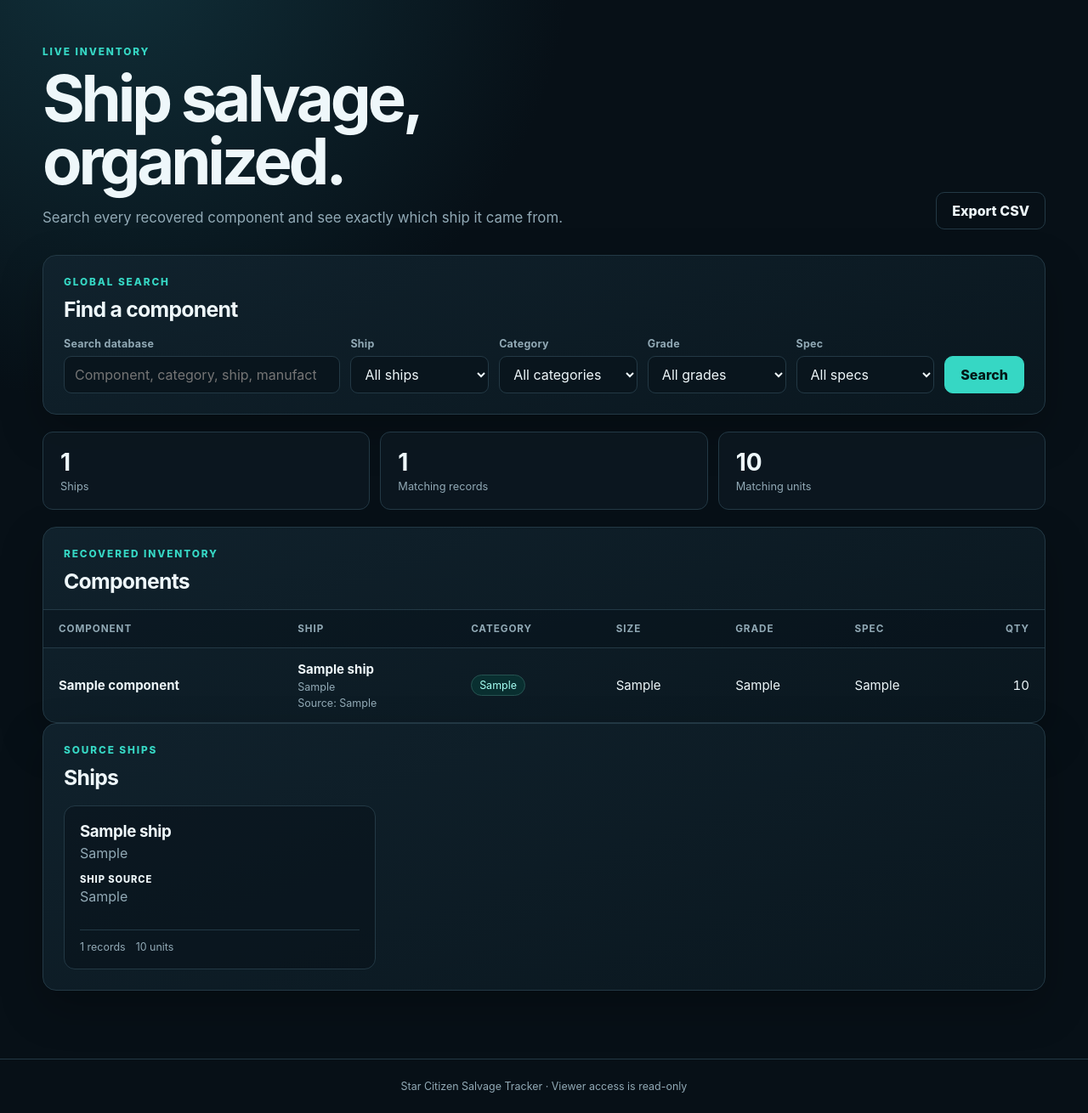
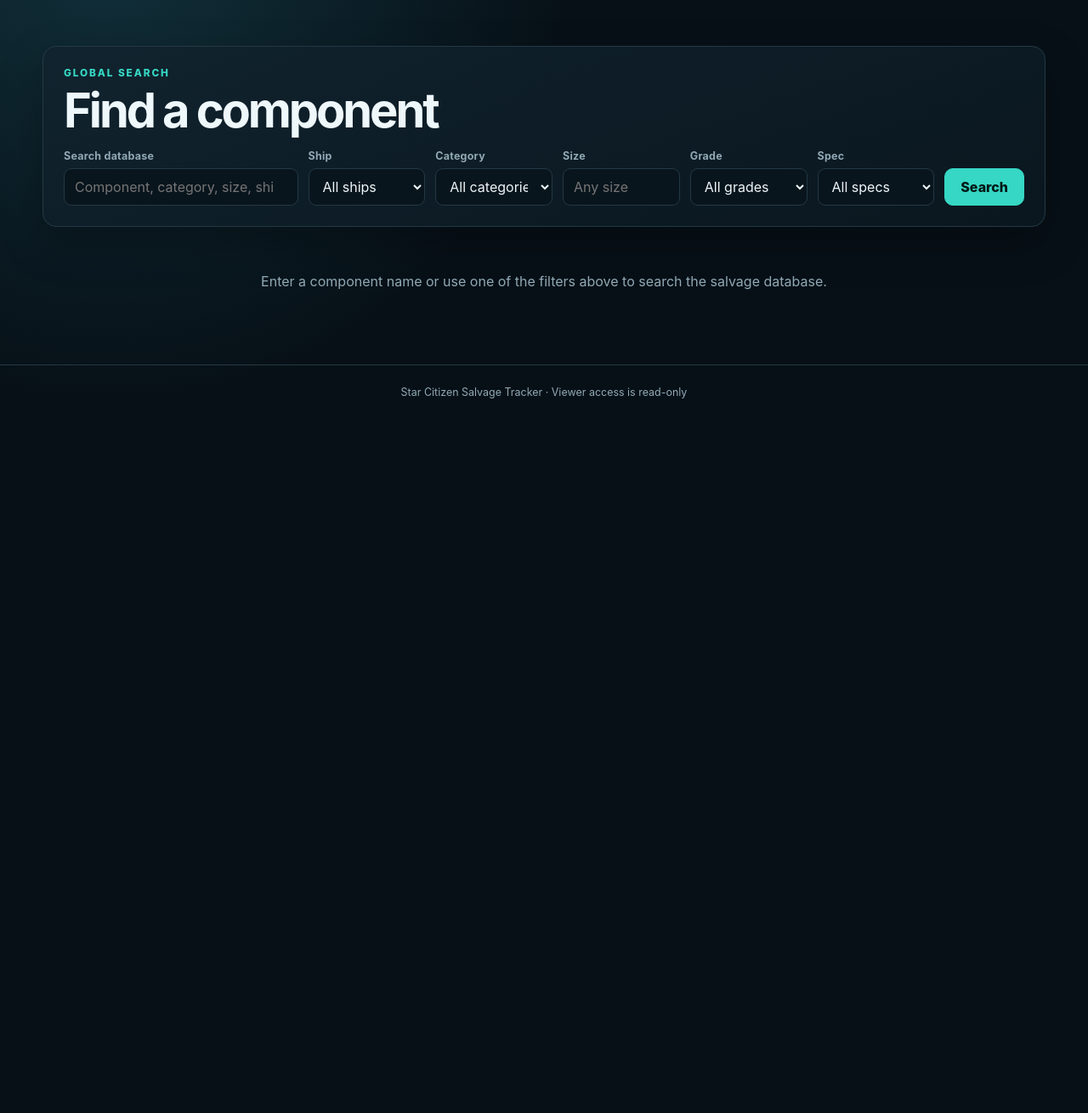
Before and after one commit to nitestalker5286/studious-octo-giggle, a Flask app: page / in a window 1280 px wide. Shown: the part 72-1382 px from the top of the page at 85% size. After the commit the page ends 541 px from the top, so only its background shows below. Run offline with Flask 3, Linux system fonts and the light colour scheme; tables that the repository leaves empty hold one stand-in row (values such as "Sample post").

Commit message:
Add size search and simplify public viewer

```diff
--- a/app.py
+++ b/app.py
@@ -159,9 +159,11 @@ def create_app(test_config: dict[str, Any] | None = None) -> Flask:
             "q": request.args.get("q", "").strip(),
             "ship_id": request.args.get("ship_id", "").strip(),
             "category": request.args.get("category", "").strip(),
+            "size": request.args.get("size", "").strip(),
             "grade": request.args.get("grade", "").strip(),
             "spec": request.args.get("spec", "").strip(),
         }
+        has_filters = any(filters.values())
         with connect(app.config["DATABASE_PATH"]) as connection:
             ships = connection.execute(
                 """
@@ -180,6 +182,7 @@ def create_app(test_config: dict[str, Any] | None = None) -> Flask:
             ships=ships,
             components=components,
             filters=filters,
+            has_filters=has_filters,
             total_units=total_units,
             admin_configured=bool(app.config["ADMIN_PASSWORD"]),
         )
@@ -384,10 +387,11 @@ def create_app(test_config: dict[str, Any] | None = None) -> Flask:
         return redirect(url_for("index"))
 
     @app.get("/export.csv")
+    @admin_required
     def export_csv() -> Response:
         filters = {
             key: request.args.get(key, "").strip()
-            for key in ("q", "ship_id", "category", "grade", "spec")
+            for key in ("q", "ship_id", "category", "size", "grade", "spec")
         }
         rows = inventory_rows(app.config["DATABASE_PATH"], filters)
         buffer = io.StringIO(newline="")
--- a/database.py
+++ b/database.py
@@ -173,14 +173,15 @@ def inventory_rows(database_path: str, filters: dict[str, str] | None = None) ->
         like = f"%{search}%"
         clauses.append(
             "(c.name LIKE ? COLLATE NOCASE OR c.category LIKE ? COLLATE NOCASE "
-            "OR s.name LIKE ? COLLATE NOCASE OR s.manufacturer LIKE ? COLLATE NOCASE "
-            "OR s.source LIKE ? COLLATE NOCASE)"
+            "OR c.size LIKE ? COLLATE NOCASE OR s.name LIKE ? COLLATE NOCASE "
+            "OR s.manufacturer LIKE ? COLLATE NOCASE OR s.source LIKE ? COLLATE NOCASE)"
         )
-        values.extend([like] * 5)
+        values.extend([like] * 6)
 
     for key, column in (
         ("ship_id", "c.ship_id"),
         ("category", "c.category"),
+        ("size", "c.size"),
         ("grade", "c.grade"),
         ("spec", "c.spec"),
     ):
--- a/static/styles.css
+++ b/static/styles.css
@@ -41,7 +41,12 @@ h3 { letter-spacing: -.02em; }
 .filter-panel { padding: 24px; margin-bottom: 20px; }
 .section-heading { display: flex; justify-content: space-between; align-items: center; gap: 20px; padding: 24px 24px 18px; }
 .filter-panel .section-heading { padding: 0 0 18px; }
-.filter-grid { display: grid; grid-template-columns: 2fr repeat(4, minmax(130px, 1fr)) auto; gap: 12px; align-items: end; }
+.search-title { font-size: clamp(2rem, 5vw, 3.5rem); margin-bottom: 0; }
+.result-count { color: var(--muted); font-size: .85rem; }
+.search-prompt { color: var(--muted); text-align: center; padding: 34px 20px 8px; }
+.search-prompt p { margin-bottom: 0; }
+.panel + .panel { margin-top: 20px; }
+.filter-grid { display: grid; grid-template-columns: 2fr repeat(5, minmax(110px, 1fr)) auto; gap: 12px; align-items: end; }
 .field { display: grid; gap: 7px; min-width: 0; }
 .field > span { color: var(--muted); font-size: .78rem; font-weight: 750; letter-spacing: .02em; }
 .field em { color: var(--accent); font-style: normal; font-size: .65rem; text-transform: uppercase; margin-left: 6px; }
--- a/templates/index.html
+++ b/templates/index.html
@@ -1,31 +1,29 @@
 {% extends "base.html" %}
 {% block title %}Inventory · Salvage Tracker{% endblock %}
 {% block content %}
+{% if session.get('is_admin') %}
 <section class="hero">
   <div>
     <p class="eyebrow">Live inventory</p>
     <h1>Ship salvage, organized.</h1>
-    <p>Search every recovered component and see exactly which ship it came from.</p>
+    <p>Search every recovered component and manage the ships it came from.</p>
   </div>
   <div class="hero-actions">
-    <a class="button button-secondary" href="{{ url_for('export_csv', q=filters.q, ship_id=filters.ship_id, category=filters.category, grade=filters.grade, spec=filters.spec) }}">Export CSV</a>
-    {% if session.get('is_admin') %}
-      <a class="button" href="{{ url_for('component_new') }}">Add component</a>
-    {% endif %}
+    <a class="button button-secondary" href="{{ url_for('export_csv', q=filters.q, ship_id=filters.ship_id, category=filters.category, size=filters.size, grade=filters.grade, spec=filters.spec) }}">Export CSV</a>
+    <a class="button" href="{{ url_for('component_new') }}">Add component</a>
   </div>
 </section>
+{% endif %}
 
 <section class="panel filter-panel" aria-labelledby="filter-heading">
   <div class="section-heading">
-    <div><p class="eyebrow">Global search</p><h2 id="filter-heading">Find a component</h2></div>
-    {% if filters.q or filters.ship_id or filters.category or filters.grade or filters.spec %}
-      <a href="{{ url_for('index') }}">Clear filters</a>
-    {% endif %}
+    <div><p class="eyebrow">Global search</p><h1 id="filter-heading" class="search-title">Find a component</h1></div>
+    {% if has_filters %}<a href="{{ url_for('index') }}">Clear filters</a>{% endif %}
   </div>
   <form method="get" class="filter-grid">
     <label class="field field-wide">
       <span>Search database</span>
-      <input type="search" name="q" value="{{ filters.q }}" placeholder="Component, category, ship, manufacturer, or source">
+      <input type="search" name="q" value="{{ filters.q }}" placeholder="Component, category, size, ship, manufacturer, or source">
     </label>
     <label class="field">
       <span>Ship</span>
@@ -40,6 +38,10 @@
         <option value="">All categories</option>
         {% for category in CATEGORY_OPTIONS %}<option {% if filters.category == category %}selected{% endif %}>{{ category }}</option>{% endfor %}
       </select>
+    </label>
+    <label class="field">
+      <span>Size</span>
+      <input name="size" value="{{ filters.size }}" maxlength="20" placeholder="Any size">
     </label>
     <label class="field">
       <span>Grade</span>
@@ -59,16 +61,24 @@
   </form>
 </section>
 
+{% if session.get('is_admin') %}
 <section class="stats" aria-label="Inventory totals">
   <div><strong>{{ ships|length }}</strong><span>Ships</span></div>
   <div><strong>{{ components|length }}</strong><span>Matching records</span></div>
   <div><strong>{{ total_units }}</strong><span>Matching units</span></div>
 </section>
+{% endif %}
 
+{% if session.get('is_admin') or has_filters %}
 <section class="panel" aria-labelledby="components-heading">
   <div class="section-heading">
-    <div><p class="eyebrow">Recovered inventory</p><h2 id="components-heading">Components</h2></div>
-    {% if session.get('is_admin') %}<a class="button button-small" href="{{ url_for('component_new') }}">Add component</a>{% endif %}
+    {% if session.get('is_admin') %}
+      <div><p class="eyebrow">Recovered inventory</p><h2 id="components-heading">Components</h2></div>
+      <a class="button button-small" href="{{ url_for('component_new') }}">Add component</a>
+    {% else %}
+      <div><p class="eyebrow">Global search</p><h2 id="components-heading">Matching results</h2></div>
+      <span class="result-count">{{ components|length }} record{% if components|length != 1 %}s{% endif %}</span>
+    {% endif %}
   </div>
   {% if components %}
   <div class="table-wrap">
@@ -99,14 +109,20 @@
     </table>
   </div>
   {% else %}
-    <div class="empty-state"><h3>No components found</h3><p>Try clearing the filters, or add the first component.</p></div>
+    <div class="empty-state"><h3>No matching components</h3><p>Try changing or clearing one of the search fields.</p></div>
   {% endif %}
 </section>
+{% else %}
+<section class="search-prompt" aria-live="polite">
+  <p>Enter a component name or use one of the filters above to search the salvage database.</p>
+</section>
+{% endif %}
 
+{% if session.get('is_admin') %}
 <section class="panel" aria-labelledby="ships-heading">
   <div class="section-heading">
     <div><p class="eyebrow">Source ships</p><h2 id="ships-heading">Ships</h2></div>
-    {% if session.get('is_admin') %}<a class="button button-small" href="{{ url_for('ship_new') }}">Add ship</a>{% endif %}
+    <a class="button button-small" href="{{ url_for('ship_new') }}">Add ship</a>
   </div>
   {% if ships %}
   <div class="ship-grid">
@@ -115,7 +131,6 @@
         <div><h3>{{ ship.name }}</h3><p>{{ ship.manufacturer or 'Manufacturer not set' }}</p></div>
         {% if ship.source %}<p class="source"><span>Ship source</span>{{ ship.source }}</p>{% endif %}
         <div class="ship-meta"><span>{{ ship.component_records }} records</span><span>{{ ship.component_units }} units</span></div>
-        {% if session.get('is_admin') %}
         <div class="card-actions">
           <a href="{{ url_for('component_new', ship_id=ship.id) }}">Add component</a>
           <a href="{{ url_for('ship_edit', ship_id=ship.id) }}">Edit</a>
@@ -124,12 +139,12 @@
             <button class="danger-link" type="submit">Delete</button>
           </form>
         </div>
-        {% endif %}
       </article>
     {% endfor %}
   </div>
   {% else %}
-    <div class="empty-state"><h3>No ships yet</h3><p>{% if session.get('is_admin') %}Add a ship to start tracking recovered components.{% else %}The administrator has not added any ships yet.{% endif %}</p></div>
+    <div class="empty-state"><h3>No ships yet</h3><p>Add a ship to start tracking recovered components.</p></div>
   {% endif %}
 </section>
+{% endif %}
 {% endblock %}
```
Also changed, not shown: tests/test_app.py (+37 -4 lines), README.md, 3 other files.
